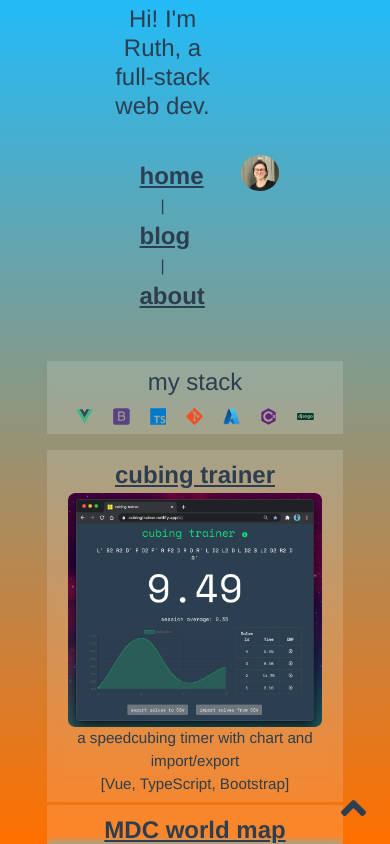
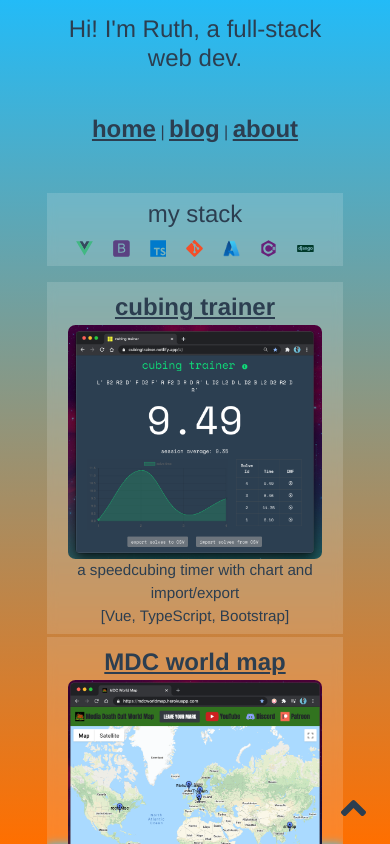
Before and after one commit to ruthrootz/portfolio, a Vue app: page / in a window 390 px wide. Shown: the top 844 px of the page. Built offline with nearby package versions, Linux system fonts and the light colour scheme.

Commit message:
fixed width breakpoints

```diff
--- a/src/App.vue
+++ b/src/App.vue
@@ -1,7 +1,7 @@
 <template>
     <b-container id="app">
         <b-row class="text-center justify-content-center">
-            <b-col cols="4" align-self="center" class="bio__section">
+            <b-col cols="10" lg="4" align-self="center" class="bio__section">
                 <h1 class="bio__section-header">
                     Hi! I'm Ruth, a full-stack web dev.
                 </h1>
@@ -11,7 +11,7 @@
                     <router-link to="/about">about</router-link>
                 </div>
             </b-col>
-            <b-col cols="2" align-self="center">
+            <b-col class="bio__profile-picture-container" cols="2" align-self="center">
                 <img
                     class="bio__profile-picture"
                     src="@/assets/profilepic.png"
@@ -290,10 +290,14 @@ li > .nav-link {
     width: 60%;
 }
 
-@media only screen and (max-width: 800px) {
+@media only screen and (max-width: 992px) {
 
     #nav-open-button {
         top: 30px;
+    }
+
+    .bio__profile-picture-container {
+        display: none;
     }
 
     .projects {
```
